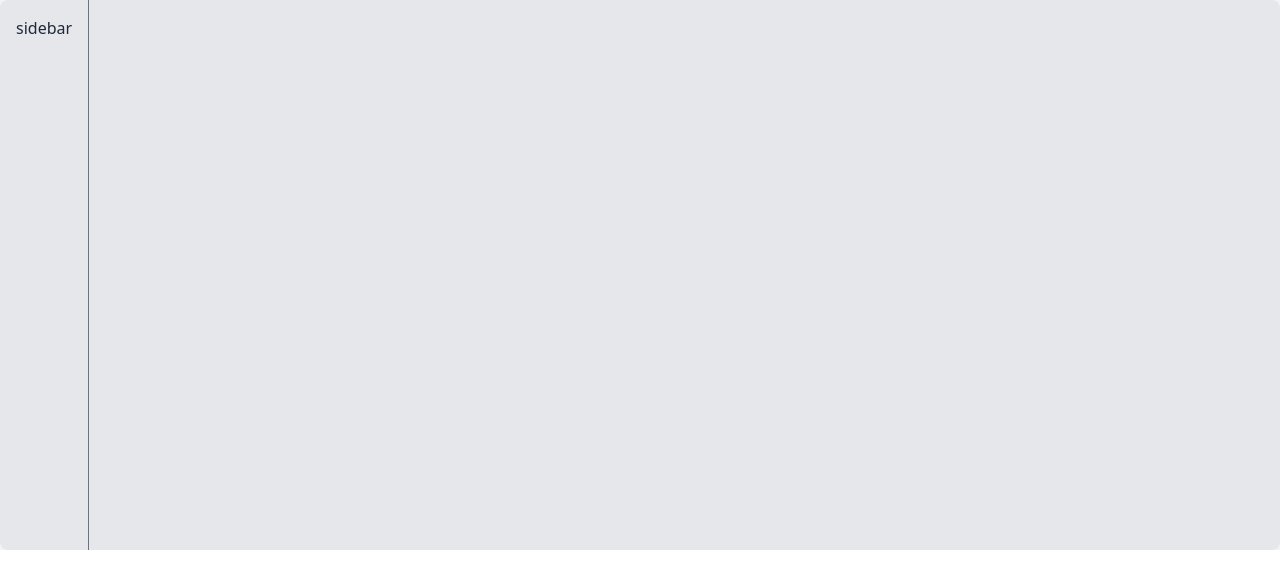
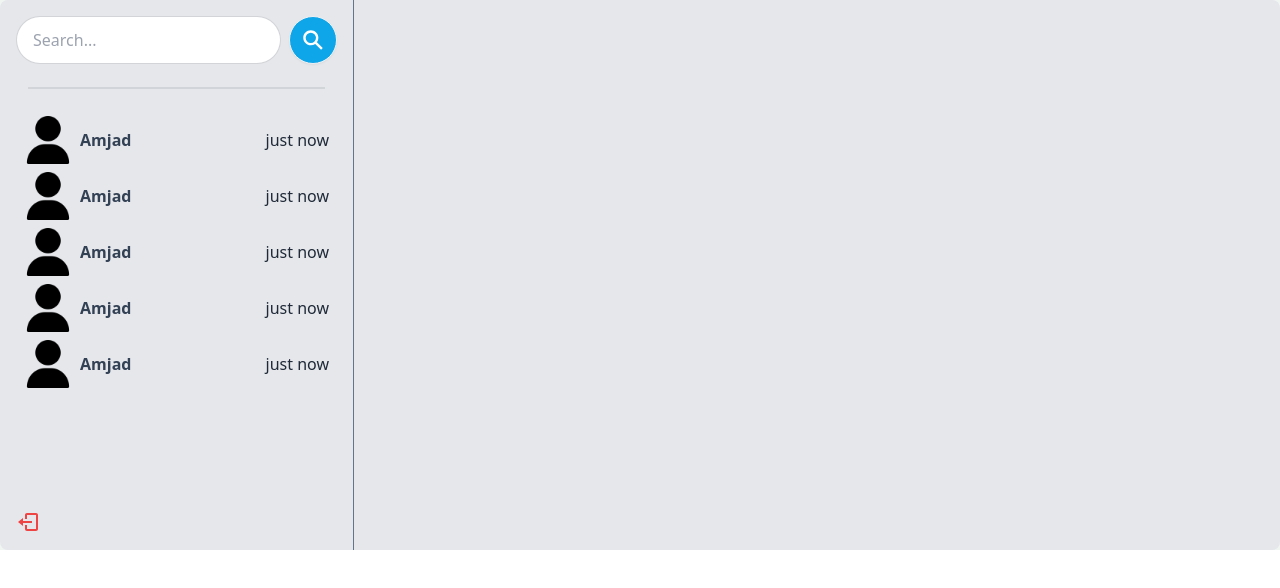
Before and after one commit to AmhjadKhan/chat_-massanger, a React (Vite) app: page / in a window 1280 px wide. Shown: the top 588 px of the page. Built offline with nearby package versions, Linux system fonts and the light colour scheme.

Commit message:
this is home page sidebar design commit

```diff
--- a/package.json
+++ b/package.json
@@ -12,6 +12,7 @@
   "dependencies": {
     "react": "^18.3.1",
     "react-dom": "^18.3.1",
+    "react-icons": "^5.3.0",
     "react-router-dom": "^6.26.1"
   },
   "devDependencies": {
--- /dev/null
+++ b/src/components/sidebar/Conversation.jsx
@@ -0,0 +1,28 @@
+import React from 'react'
+import userAvter from '../../assets/user.png'
+
+const Conversation = () => {
+  return (
+    <>
+    <div
+      className='flex gap-2 items-center hover:bg-blue-500 rounded p-2 py-1 cursor-pointer'>
+      <div className='avter online'>
+        <div className="w-12 rounded-full">
+          <img src={userAvter} alt="" />
+        </div>
+      </div>
+
+      <div className="flex flex-col flex-1">
+        <div className="flex gap-3 justify-between">
+          <p className="font-bold text-slate-700">Amjad</p>
+          <span>just now</span>
+        </div>
+      </div>
+    </div>
+
+
+  </>
+  )
+}
+
+export default Conversation
--- /dev/null
+++ b/src/components/sidebar/Conversations.jsx
@@ -0,0 +1,16 @@
+import React from 'react'
+import Conversation from './Conversation'
+
+const Conversations = () => {
+  return (
+    <div>
+      <Conversation />
+      <Conversation />
+      <Conversation />
+      <Conversation />
+      <Conversation />
+    </div>
+  )
+}
+
+export default Conversations
--- a/src/components/sidebar/Convesations.jsx
+++ /dev/null
@@ -1,11 +0,0 @@
-import React from 'react'
-
-const Convesations = () => {
-  return (
-    <div>
-
-    </div>
-  )
-}
-
-export default Convesations
--- a/src/components/sidebar/LogoutButton.jsx
+++ b/src/components/sidebar/LogoutButton.jsx
@@ -1,9 +1,10 @@
-import React from 'react'
+import React from "react";
+import { BiLogOut } from "react-icons/bi";
 
 export const LogoutButton = () => {
   return (
-    <div>
-        <button>utton</button>
+    <div className="mt-auto">
+      <BiLogOut className="w-6 h-6 text-red-500 cursor-pointer" />
     </div>
-  )
-}
+  );
+};
--- a/src/components/sidebar/SearchInput.jsx
+++ b/src/components/sidebar/SearchInput.jsx
@@ -1,10 +1,18 @@
 import React from 'react'
+import { IoSearchSharp } from 'react-icons/io5'
 
 const SearchInput = () => {
   return (
-    <div>
-
-    </div>
+    <form className="flex items-center gap-2">
+      <input
+        type="text"
+        placeholder="Search..."
+        className="input input-bordered rounded-full"
+      />
+      <button type="submit" className="btn btn-circle bg-sky-500 text-white">
+        <IoSearchSharp className="w-6 h-6 outline-none" />
+      </button>
+    </form>
   )
 }
 
--- a/src/components/sidebar/Sidebar.jsx
+++ b/src/components/sidebar/Sidebar.jsx
@@ -1,9 +1,17 @@
-
+import React from "react"
+import SearchInput from "./Searchinput"
+import { LogoutButton } from "./LogoutButton"
+import Conversations from "./Conversations"
 
 const Sidebar = () => {
   return (
-    <div className="border-r border-slate-500 p-4 flex flex-col ">
-     <h1>sidebar</h1>
+    <div className="border-r border-slate-500 p-4 flex flex-col">
+     <SearchInput />
+
+     <div className="divider px-3"></div>
+     <Conversations />
+
+     <LogoutButton />
     </div>
   )
 }
```
Also changed, not shown: src/assets/user.png (added), 1 other file (tests, documents, lock files or other folders).
